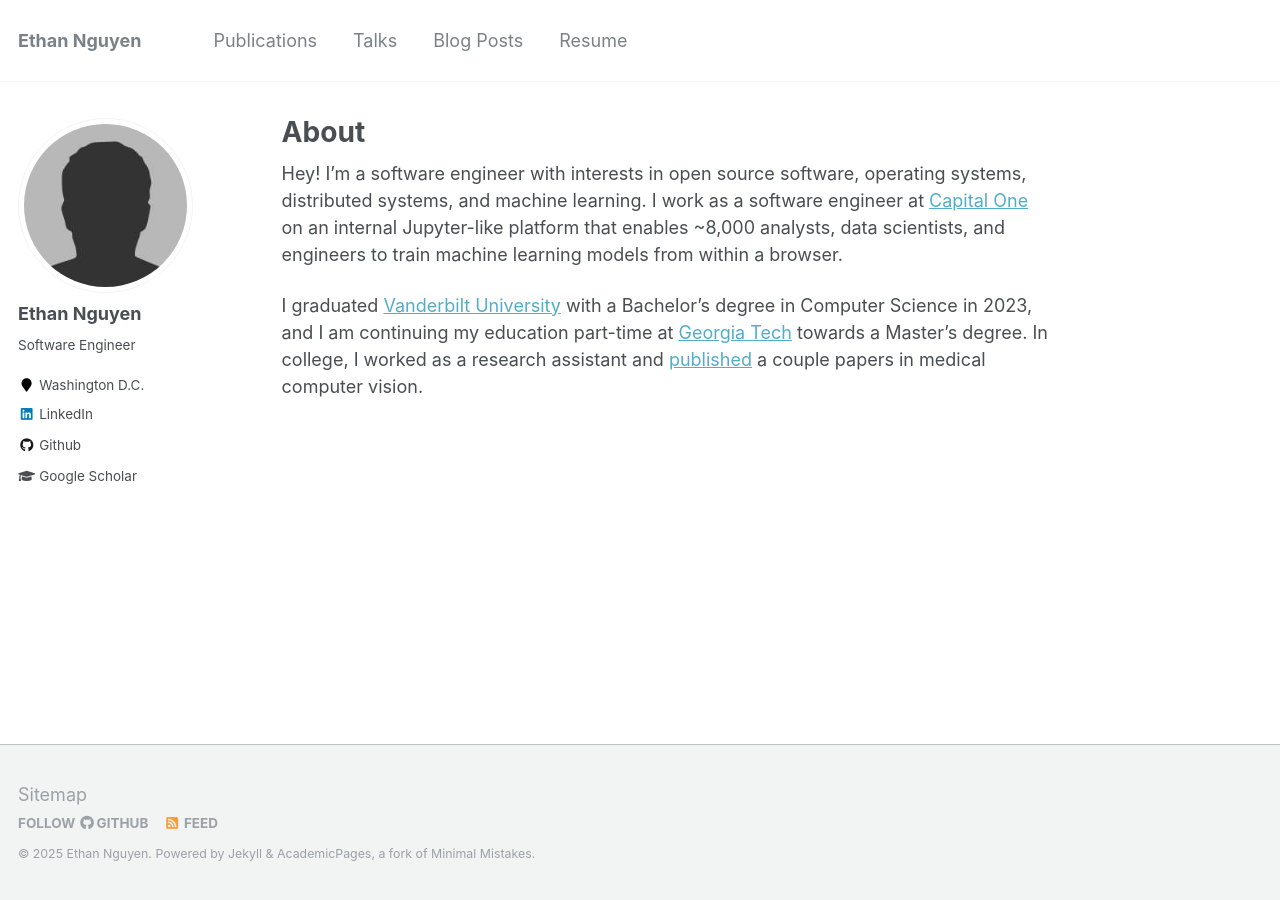
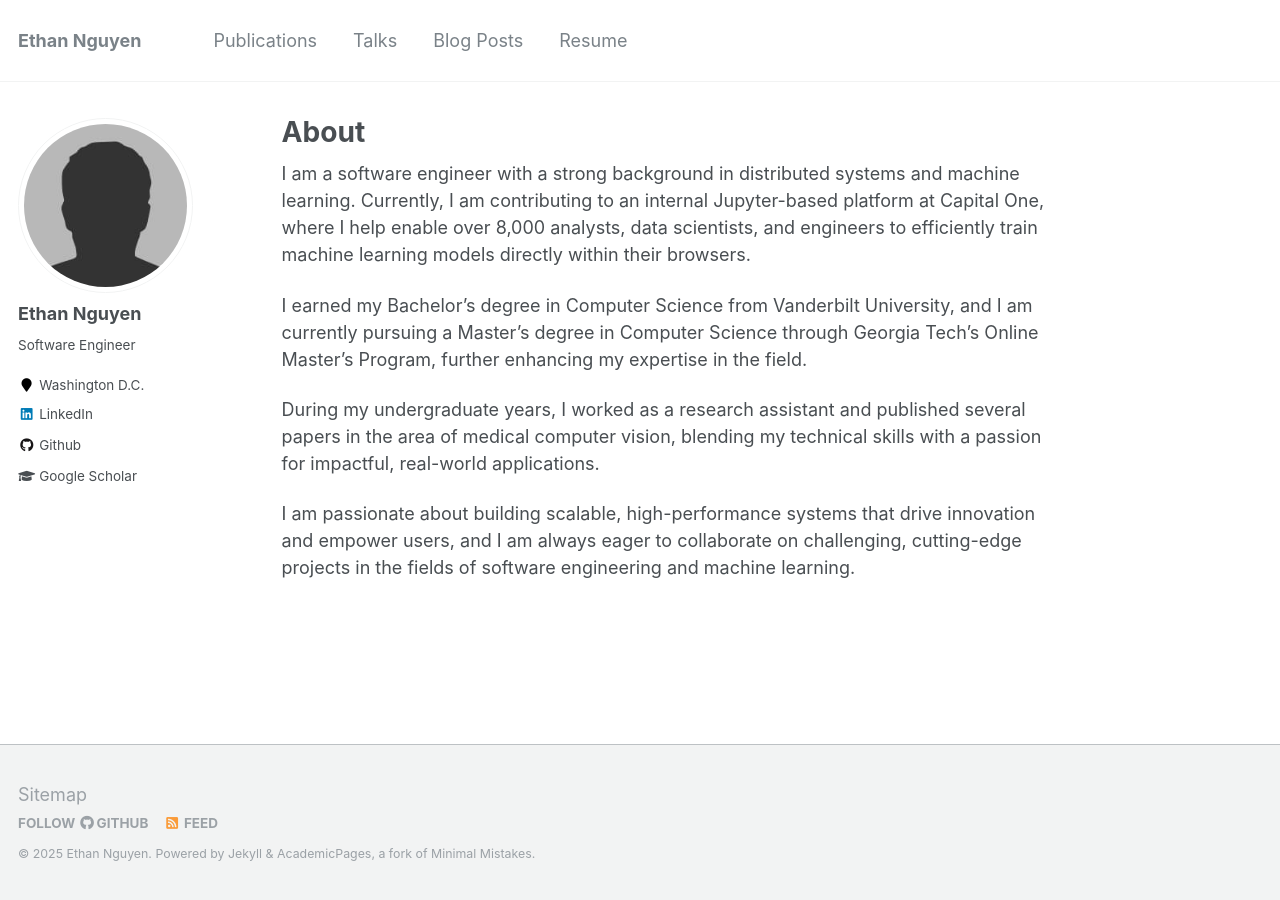
Before and after one commit to EthanHNguyen/ethanhnguyen.github.io, a Jekyll site: the page built from _pages/about.md, in a window 1280 px wide. Built offline with Jekyll 4.4.1, drawn with Linux system fonts in a browser that asks for light colours.

Commit message:
fix: about me page

```diff
--- a/_pages/about.md
+++ b/_pages/about.md
@@ -8,6 +8,10 @@ redirect_from:
   - /about.html
 ---
 
-Hey! I'm a software engineer with interests in open source software, operating systems, distributed systems, and machine learning. I work as a software engineer at [Capital One](https://en.wikipedia.org/wiki/Capital_One) on an internal Jupyter-like platform that enables ~8,000 analysts, data scientists, and engineers to train machine learning models from within a browser.
+I am a software engineer with a strong background in distributed systems and machine learning. Currently, I am contributing to an internal Jupyter-based platform at Capital One, where I help enable over 8,000 analysts, data scientists, and engineers to efficiently train machine learning models directly within their browsers.
 
-I graduated [Vanderbilt University](https://en.wikipedia.org/wiki/Vanderbilt_University) with a Bachelor's degree in Computer Science in 2023, and I am continuing my education part-time at [Georgia Tech](https://en.wikipedia.org/wiki/Georgia_Tech_Online_Master_of_Science_in_Computer_Science) towards a Master's degree. In college, I worked as a research assistant and [published](https://ethanhn.com/publications/) a couple papers in medical computer vision.
+I earned my Bachelor's degree in Computer Science from Vanderbilt University, and I am currently pursuing a Master’s degree in Computer Science through Georgia Tech’s Online Master’s Program, further enhancing my expertise in the field.
+
+During my undergraduate years, I worked as a research assistant and published several papers in the area of medical computer vision, blending my technical skills with a passion for impactful, real-world applications.
+
+I am passionate about building scalable, high-performance systems that drive innovation and empower users, and I am always eager to collaborate on challenging, cutting-edge projects in the fields of software engineering and machine learning.
```
